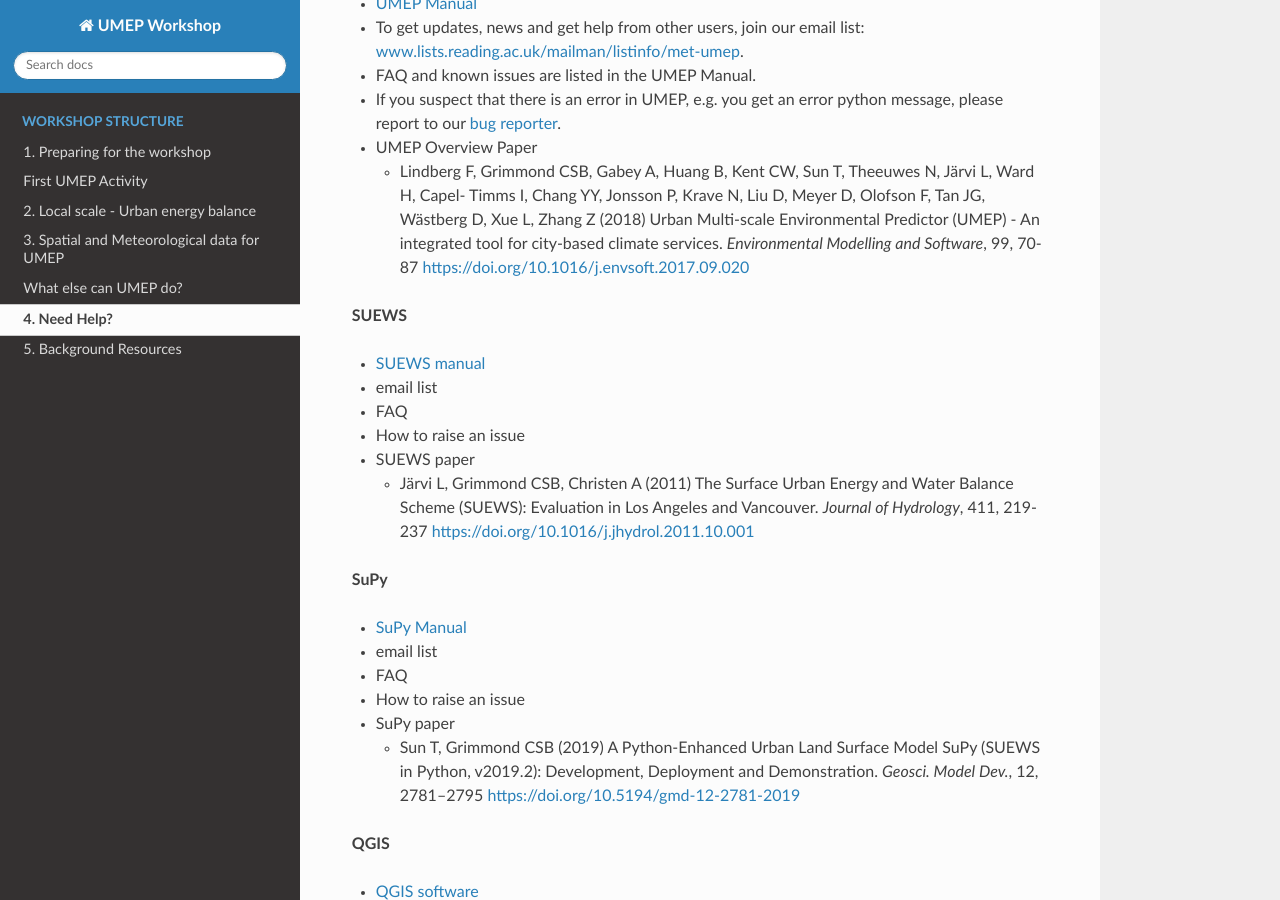
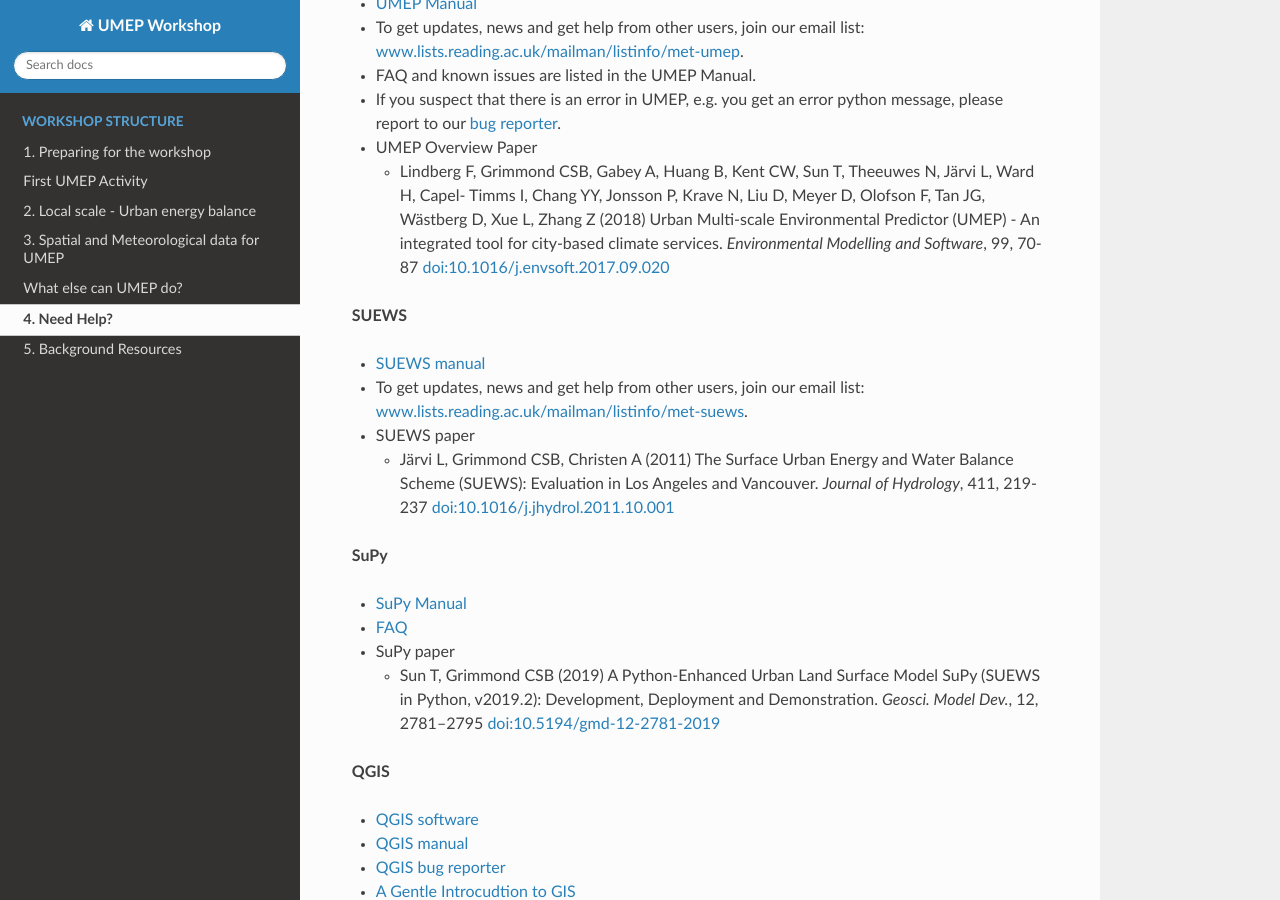
Before and after one commit to Urban-Meteorology-Reading/UMEP-Workshop, a Sphinx documentation site: the page built from source/NeedHelp.rst, in a window 1280 px wide and 900 px high, scrolled down 312 px. Built offline with Sphinx 7.4.7 and the Read the Docs theme 2.0.0, drawn with Linux system fonts in a browser that asks for light colours; pages that are not in the unit, such as notebooks, are missing from menus.

Commit message:
fix links in the `help` page

```diff
--- a/source/NeedHelp.rst
+++ b/source/NeedHelp.rst
@@ -22,35 +22,31 @@
       Zhang Z (2018) Urban Multi-scale Environmental Predictor (UMEP) -
       An integrated tool for city-based climate services. *Environmental
       Modelling and Software*, 99, 70-87
-      `https://doi.org/10.1016/j.envsoft.2017.09.020 <https://www.sciencedirect.com/science/article/pii/S1364815217304140>`__
+      `doi:10.1016/j.envsoft.2017.09.020 <https://www.sciencedirect.com/science/article/pii/S1364815217304140>`_
 
 **SUEWS**
 
--  `SUEWS manual <https://suews-docs.readthedocs.io/en/latest/>`__
-- email list
-- FAQ
-- How to raise an issue
+-  `SUEWS manual <https://suews-docs.readthedocs.io/en/latest/>`_
+- To get updates, news and get help from other users, join our email list: `<www.lists.reading.ac.uk/mailman/listinfo/met-suews>`__.
 
 -  SUEWS paper
 
    -  Järvi L, Grimmond CSB, Christen A (2011) The Surface Urban Energy
       and Water Balance Scheme (SUEWS): Evaluation in Los Angeles and
       Vancouver. *Journal of Hydrology*, 411, 219-237
-      `https://doi.org/10.1016/j.jhydrol.2011.10.001 <https://www.sciencedirect.com/science/article/pii/S0022169411006937?via%3Dihub>`__
+      `doi:10.1016/j.jhydrol.2011.10.001 <https://www.sciencedirect.com/science/article/pii/S0022169411006937?via%3Dihub>`_
 
 **SuPy**
 
-- `SuPy Manual <https://SuPy.readthedocs.io/en/latest/>`__
-- email list
-- FAQ
-- How to raise an issue
+- `SuPy Manual <https://SuPy.readthedocs.io/en/latest/>`_
+- `FAQ <https://supy.readthedocs.io/en/latest/faq.html>`_
 
 -  SuPy paper
 
    -  Sun T, Grimmond CSB (2019) A Python-Enhanced Urban Land Surface
       Model SuPy (SUEWS in Python, v2019.2): Development, Deployment and
       Demonstration. *Geosci. Model Dev.*, 12, 2781–2795
-      https://doi.org/10.5194/gmd-12-2781-2019
+      `doi:10.5194/gmd-12-2781-2019 <https://doi.org/10.5194/gmd-12-2781-2019>`_
 
 **QGIS**
 
```
